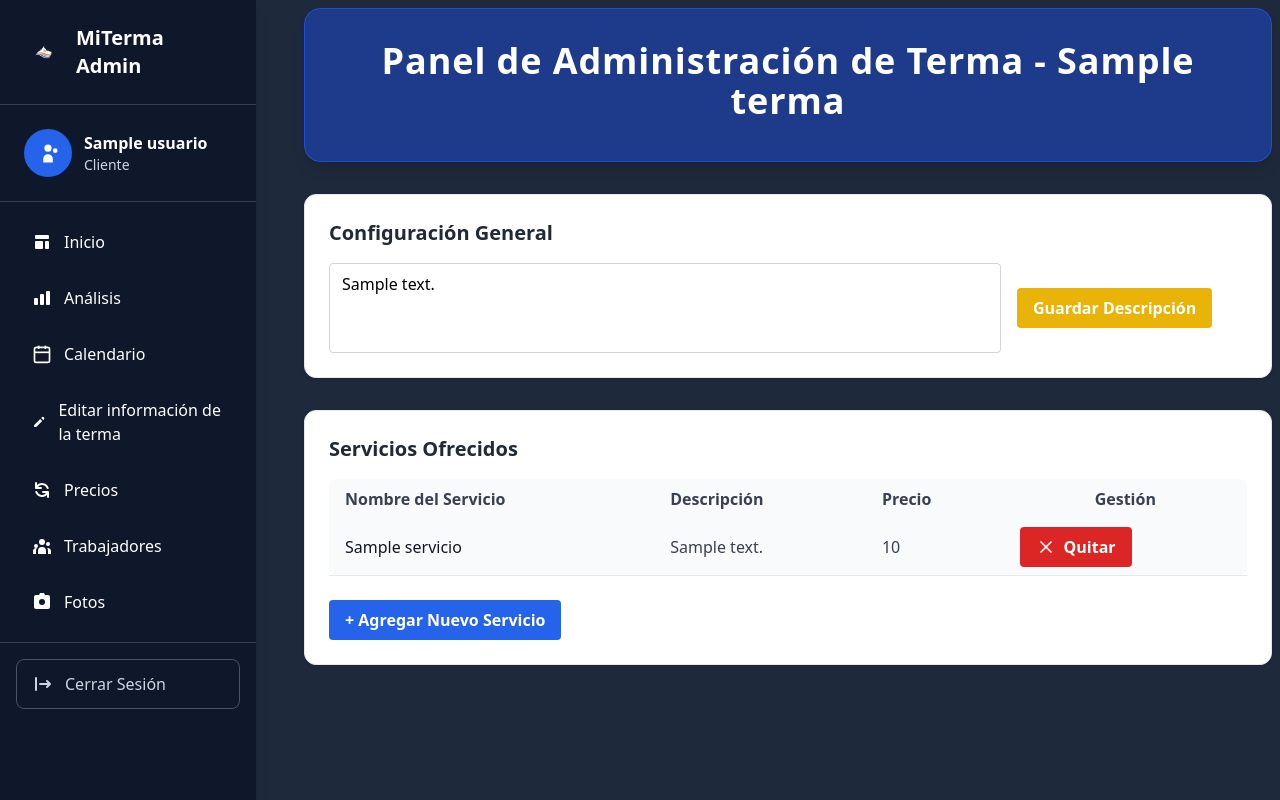
After one commit to NataliaTworowski/MITERMA2, a Django app: template usuarios/templates/administrador_termas/editar_terma.html in a window 1280 px wide. The commit adds this page. Run offline with Django 5.2, Linux system fonts and the light colour scheme; data comes from the database, SQL or seed files in the repository; tables that the repository leaves empty hold one stand-in row (values such as "Sample post"); the template is opened without the code that fills it: values that come from a table or form of the project are taken from there, most other values are stand-ins (such as "Sample title", 1, 10 or a date in 2020); some libraries are stand-ins or nearby versions.

Commit message:
editar servicios y descripcion

```diff
--- a/core/templates/partials/navbar_adm_termas.html
+++ b/core/templates/partials/navbar_adm_termas.html
@@ -43,7 +43,7 @@
                 </a>
             </li>
             <li>
-                <a href="{% url 'usuarios:analisis_terma' %}" class="flex items-center space-x-3 px-4 py-3 rounded-lg {% if request.resolver_match.url_name == 'analisis_terma' %}bg-slate-800 text-white font-medium{% else %}hover:bg-slate-800 transition-colors duration-200{% endif %}">
+                <a href="{% url 'termas:analisis_terma' %}" class="flex items-center space-x-3 px-4 py-3 rounded-lg {% if request.resolver_match.url_name == 'analisis_terma' %}bg-slate-800 text-white font-medium{% else %}hover:bg-slate-800 transition-colors duration-200{% endif %}">
                     <svg class="w-5 h-5" fill="currentColor" viewBox="0 0 20 20">
                         <path d="M2 11a1 1 0 011-1h2a1 1 0 011 1v5a1 1 0 01-1 1H3a1 1 0 01-1-1v-5zM8 7a1 1 0 011-1h2a1 1 0 011 1v9a1 1 0 01-1 1H9a1 1 0 01-1-1V7zM14 4a1 1 0 011-1h2a1 1 0 011 1v12a1 1 0 01-1 1h-2a1 1 0 01-1-1V4z"></path>
                     </svg>
@@ -52,14 +52,17 @@
             </li>
             <li>
                 <a href="#" class="flex items-center space-x-3 px-4 py-3 rounded-lg {% if 'gestionar-terma' in request.resolver_match.url_name %}bg-slate-800 text-white font-medium{% else %}hover:bg-slate-800 transition-colors duration-200{% endif %}">
-                    <svg class="w-5 h-5" fill="currentColor" viewBox="0 0 20 20">
-                        <path d="M5.5 16a3.5 3.5 0 01-.369-6.98 4 4 0 117.753-1.977A4.5 4.5 0 1113.5 16h-8z"></path>
+                    <svg class="w-5 h-5" fill="none" stroke="currentColor" viewBox="0 0 24 24">
+                        <rect x="3" y="4" width="18" height="18" rx="2" ry="2" stroke-width="2" stroke="currentColor" fill="none"/>
+                        <line x1="16" y1="2" x2="16" y2="6" stroke-width="2" stroke="currentColor"/>
+                        <line x1="8" y1="2" x2="8" y2="6" stroke-width="2" stroke="currentColor"/>
+                        <line x1="3" y1="10" x2="21" y2="10" stroke-width="2" stroke="currentColor"/>
                     </svg>
-                    <span>Gestionar Servicios</span>
+                    <span>Calendario</span>
                 </a>
             </li>
             <li>
-                <a href="#" class="flex items-center space-x-3 px-4 py-3 rounded-lg {% if 'reservas' in request.resolver_match.url_name %}bg-slate-800 text-white font-medium{% else %}hover:bg-slate-800 transition-colors duration-200{% endif %}">
+                <a href="{% url 'termas:editar_terma' %}" class="flex items-center space-x-3 px-4 py-3 rounded-lg {% if 'reservas' in request.resolver_match.url_name %}bg-slate-800 text-white font-medium{% else %}hover:bg-slate-800 transition-colors duration-200{% endif %}">
                     <svg class="w-5 h-5" fill="currentColor" viewBox="0 0 20 20">
                         <path d="M13.586 3.586a2 2 0 112.828 2.828l-.793.793-2.828-2.828.793-.793zM11.379 5.793L3 14.172V17h2.828l8.38-8.379-2.83-2.828z"></path>
                     </svg>
--- a/termas/models.py
+++ b/termas/models.py
@@ -180,6 +180,8 @@ class ImagenTerma(models.Model):
 class ServicioTerma(models.Model):
     terma = models.ForeignKey(Terma, on_delete=models.CASCADE, related_name="servicios")
     servicio = models.CharField(max_length=100)
+    descripcion = models.TextField(null=True, blank=True)
+    precio = models.CharField(max_length=20, null=True, blank=True)
 
 
 class SolicitudTerma(models.Model):
--- a/termas/urls.py
+++ b/termas/urls.py
@@ -18,4 +18,10 @@ urlpatterns = [
 
     # URL para filtrar comentarios AJAX
     path('comentarios-filtrados/<int:terma_id>/', cargar_comentarios_filtrados, name='comentarios_filtrados'),
+
+    # Nuevas rutas
+    path('analisis_terma/', views.analisis_terma, name='analisis_terma'),
+    path('editar_terma/', views.editar_terma, name='editar_terma'),
+    path('agregar_servicio/', views.agregar_servicio, name='agregar_servicio'),
+    path('quitar_servicio/<int:servicio_id>/', views.quitar_servicio, name='quitar_servicio'),
 ]
--- a/usuarios/templates/administrador_termas/analisis_terma.html
+++ b/usuarios/templates/administrador_termas/analisis_terma.html
@@ -44,7 +44,7 @@
                 </div>
             </div>
 
-            <!-- Gráfico de distribución de tipos de entradas vendidas -->
+            <!-- Gráfico tipos de entradas vendidas -->
             <div class="mt-8">
                 <h2 class="text-2xl font-bold text-gray-800 mb-4">Distribución de Tipos de Entradas Vendidas</h2>
                 <div class="bg-gray-50 p-6 rounded-lg shadow-inner">
--- /dev/null
+++ b/usuarios/templates/administrador_termas/editar_terma.html
@@ -0,0 +1,117 @@
+{% load static %}
+<!DOCTYPE html>
+<html lang="es">
+<head>
+    <title>{{ title }}</title>
+    {% include 'partials/head.html' %}
+    <!-- Chart.js -->
+    <script src="https://cdn.jsdelivr.net/npm/chart.js"></script>
+</head>
+<body class="flex min-h-screen bg-slate-800">
+    {% include 'partials/navbar_adm_termas.html' %}
+
+    <main class="flex-1 md:ml-8 pl-4 pr-2 py-2">
+        <div class="bg-blue-900 rounded-2xl shadow-lg p-8 border border-blue-700 mb-8">
+            <h1 class="text-4xl font-extrabold text-white tracking-wide mb-2 text-center">Panel de Administración de Terma - {{ terma.nombre_terma }}</h1>
+        </div>
+
+        <div class="bg-white rounded-xl shadow p-6 border border-gray-200 mb-8">
+            <h2 class="text-xl font-bold text-gray-800 mb-4">Configuración General</h2>
+            <form method="post" action="#" class="flex flex-col md:flex-row gap-4 items-center">
+                {% csrf_token %}
+                <textarea name="descripcion_terma" rows="3" class="border border-gray-300 rounded px-3 py-2 w-full max-w-2xl resize-none" placeholder="Descripción">{{ terma.descripcion_terma|default:'' }}</textarea>
+                <button type="submit" formaction="{% url 'termas:editar_terma' %}" class="bg-yellow-500 hover:bg-yellow-600 text-white font-semibold px-4 py-2 rounded transition">Guardar Descripción</button>
+            </form>
+        </div>
+
+        <div class="bg-white rounded-xl shadow p-6 border border-gray-200 mb-8">
+            <h2 class="text-xl font-bold text-gray-800 mb-4">Servicios Ofrecidos</h2>
+            <div class="overflow-x-auto">
+                <table class="min-w-full bg-gray-50 rounded-lg">
+                    <thead>
+                        <tr>
+                            <th class="px-4 py-2 text-left text-gray-700 font-semibold">Nombre del Servicio</th>
+                            <th class="px-4 py-2 text-left text-gray-700 font-semibold">Descripción</th>
+                            <th class="px-4 py-2 text-left text-gray-700 font-semibold">Precio</th>
+                            <th class="px-4 py-2 text-center text-gray-700 font-semibold">Gestión</th>
+                        </tr>
+                    </thead>
+                    <tbody>
+                        {% for servicio in servicios %}
+                        <tr class="border-b">
+                            <td class="px-4 py-2 font-medium text-gray-900">{{ servicio.servicio }}</td>
+                            <td class="px-4 py-2 text-gray-700">{{ servicio.descripcion }}</td>
+                            <td class="px-4 py-2 text-gray-700">{{ servicio.precio|default:'-' }}</td>
+                            <td class="px-4 py-2 text-center">
+                                <form method="post" action="#" class="inline">
+                                    {% csrf_token %}
+                                    <button type="submit" formaction="{% url 'termas:quitar_servicio' servicio.id %}" class="bg-red-600 hover:bg-red-700 text-white font-semibold px-4 py-2 rounded transition flex items-center gap-2" onclick="return confirm('¿Estás seguro de que deseas eliminar este servicio? Esta acción no se puede deshacer.');">
+                                        <svg xmlns="http://www.w3.org/2000/svg" class="h-5 w-5" fill="none" viewBox="0 0 24 24" stroke="currentColor"><path stroke-linecap="round" stroke-linejoin="round" stroke-width="2" d="M6 18L18 6M6 6l12 12" /></svg>
+                                        Quitar
+                                    </button>
+                                </form>
+                            </td>
+                        </tr>
+                        {% empty %}
+                        <tr>
+                            <td colspan="4" class="px-4 py-2 text-center text-gray-500">No hay servicios registrados.</td>
+                        </tr>
+                        {% endfor %}
+                    </tbody>
+                </table>
+            </div>
+            <div class="flex gap-4 mt-6">
+                <button id="toggleServicioForm" type="button" class="bg-blue-600 hover:bg-blue-700 text-white font-semibold px-4 py-2 rounded transition flex items-center gap-2">
+                    + Agregar Nuevo Servicio
+                </button>
+            </div>
+            <div id="servicioForm" class="mt-6 hidden">
+                <form method="post" action="#" class="bg-gray-100 p-6 rounded-lg shadow flex flex-col gap-4 w-full max-w-lg mx-auto">
+                    {% csrf_token %}
+                    <label for="servicio_select" class="font-semibold text-gray-700">Selecciona un servicio:</label>
+                    <select id="servicio_select" name="servicio" class="border border-gray-300 rounded px-3 py-2">
+                        <option value="Piscina thermal">Piscina termal</option>
+                        <option value="Sauna">Sauna</option>
+                        <option value="Masajes relajantes">Masajes relajantes</option>
+                        <option value="Estacionamiento gratuito">Estacionamiento gratuito</option>
+                        <option value="Alojamiento">Alojamiento</option>
+                        <option value="Restaurante">Restaurante</option>
+                        <option value="Bar">Bar</option>
+                        <option value="Spa">Spa</option>
+                        <option value="Gimnasio">Gimnasio</option>
+                        <option value="Zona de juegos">Zona de juegos</option>
+                        <option value="Cafetería">Restaurant</option>
+                    </select>
+                    <label for="descripcion_servicio" class="font-semibold text-gray-700">Descripción:</label>
+                    <textarea id="descripcion_servicio" name="descripcion_servicio" rows="2" class="border border-gray-300 rounded px-3 py-2 resize-none" placeholder="Descripción del servicio"></textarea>
+                    <label for="precio_servicio" class="font-semibold text-gray-700">Precio:</label>
+                    <input type="text" id="precio_servicio" name="precio_servicio" class="border border-gray-300 rounded px-3 py-2" placeholder="Ej: 15000">
+                    <div class="flex justify-end gap-2">
+                        <button type="submit" formaction="{% url 'termas:agregar_servicio' %}" class="bg-green-600 hover:bg-green-700 text-white font-semibold px-4 py-2 rounded transition">Agregar Servicio</button>
+                        <button type="button" id="cancelServicioForm" class="bg-gray-400 hover:bg-gray-500 text-white font-semibold px-4 py-2 rounded transition">Cancelar</button>
+                    </div>
+                </form>
+            </div>
+            <script>
+                document.addEventListener('DOMContentLoaded', function() {
+                    var toggleBtn = document.getElementById('toggleServicioForm');
+                    var servicioForm = document.getElementById('servicioForm');
+                    var cancelBtn = document.getElementById('cancelServicioForm');
+
+                    if (toggleBtn && servicioForm) {
+                        toggleBtn.addEventListener('click', function() {
+                            servicioForm.classList.toggle('hidden');
+                        });
+                    }
+                    if (cancelBtn && servicioForm) {
+                        cancelBtn.addEventListener('click', function() {
+                            servicioForm.classList.add('hidden');
+                        });
+                    }
+                });
+            </script>
+            </div>
+        </div>
+    </main>
+</body>
+</html>
--- a/usuarios/urls.py
+++ b/usuarios/urls.py
@@ -13,5 +13,4 @@ urlpatterns = [
     path('reset-password-confirm/', views.reset_password_confirm, name='reset_password_confirm'),
     path('admin_general/', views.admin_general, name='admin_general'),
     path('solicitudes_pendientes/', views.solicitudes_pendientes, name='solicitudes_pendientes'),
-    path('analisis_terma/', views.analisis_terma, name='analisis_terma'),
 ]
```
Also changed, not shown: termas/views.py (+132 -4 lines), usuarios/static/js/editar_terma.js (added, +16 -0 lines), usuarios/views.py (+1 -92 lines), termas/migrations/0011_servicioterma_descripcion_servicioterma_precio.py (added), usuarios/templates/administrador_termas/gestionar_servicios.html (deleted).
